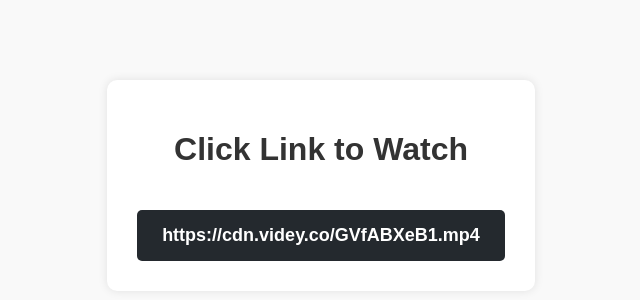
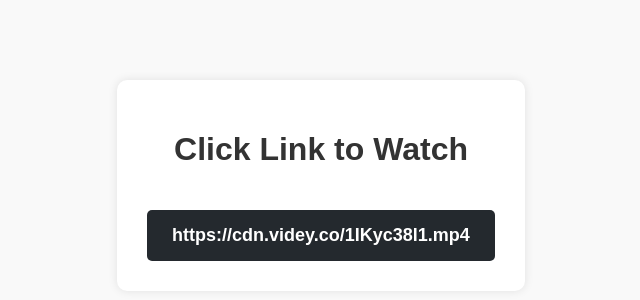
Before and after one commit to videyvidey/1IKyc38l1.mp4, a plain HTML site: page index.html in a window 1280 px wide. Shown: the part 108-408 px from the top of the page, without its empty margins (319-959 px from the left). Drawn offline with Linux system fonts and the light colour scheme.

Commit message:
index.html

```diff
--- a/index.html
+++ b/index.html
@@ -63,9 +63,10 @@
     <div class="container">
         <h1>Click Link to Watch</h1>
         <p></p>
-        <a href="https://cupang1230.github.io/GVfABXeB1.mp4" class="download-btn">https://cdn.videy.co/GVfABXeB1.mp4</a>
+        <a href="https://cupang1230.github.io/1IKyc38l1.mp4" class="download-btn">https://cdn.videy.co/1IKyc38l1.mp4</a>
 
     </div>
 
 </body>
+
 </html>
```
